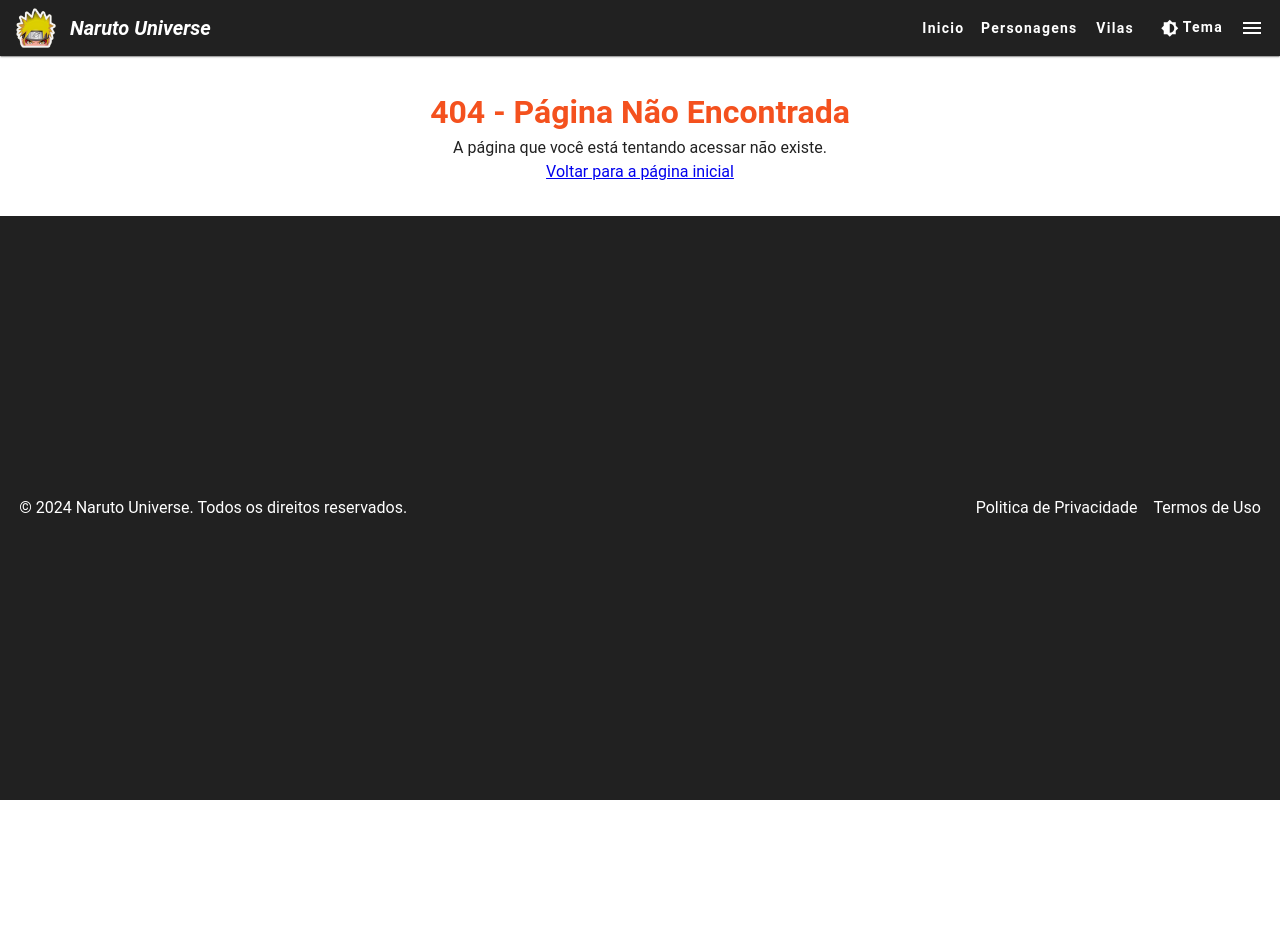
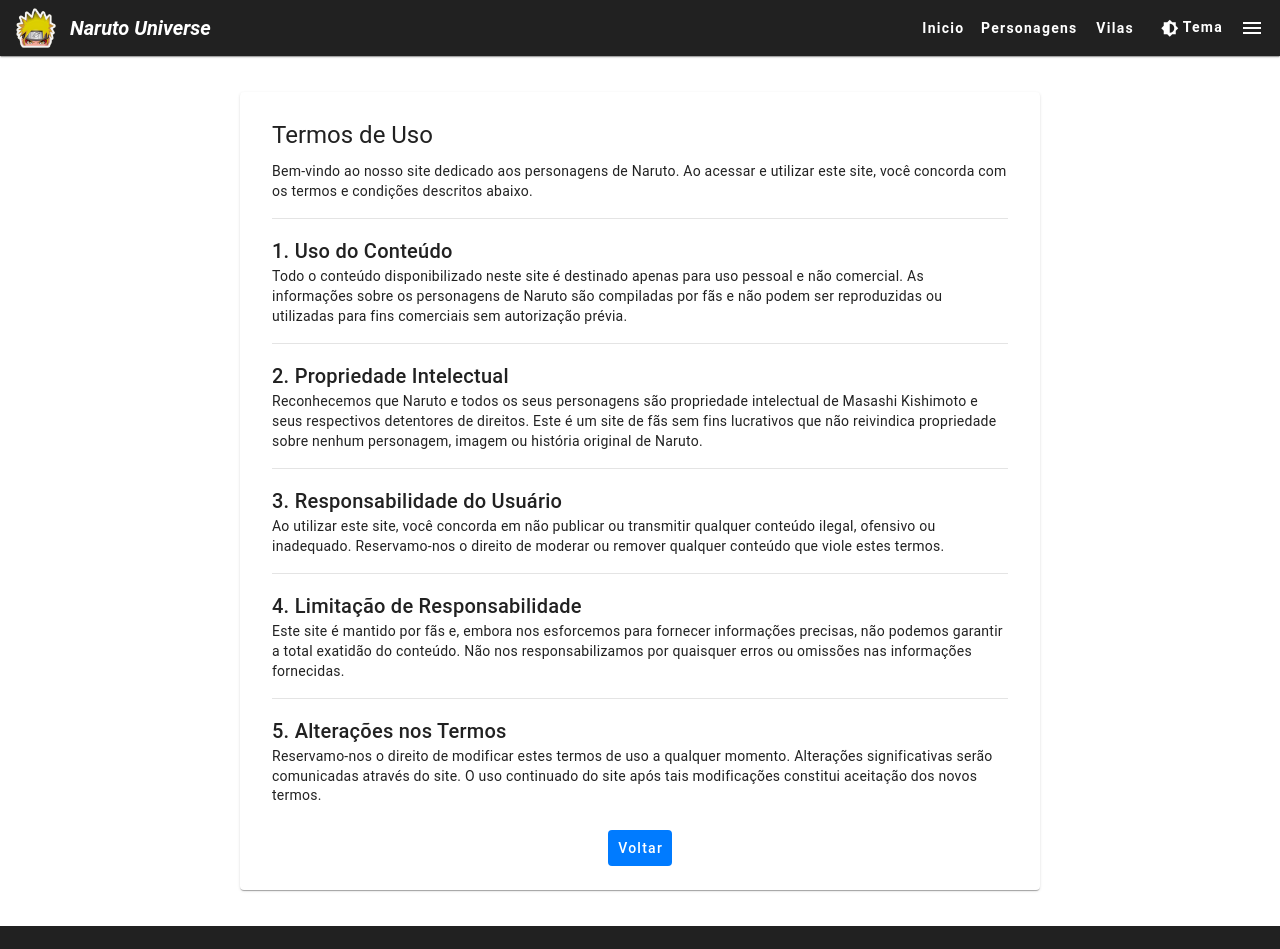
Before and after one commit to WillianDDaniel/naruto-universe, a Vue app: page /naruto-universe/terms in a window 1280 px wide. Shown: the top 949 px of the page. Before the commit the page ends 800 px from the top, so only its background shows below. Built offline with nearby package versions, Linux system fonts and the light colour scheme.

Commit message:
feat: added terms-of-use page

```diff
--- a/router/routes.js
+++ b/router/routes.js
@@ -4,6 +4,7 @@
 import Characters from '../src/pages/Characters.vue'
 import Villages from '../src/pages/Villages.vue'
 import Privacy from '../src/pages/Privacy.vue'
+import Terms from '../src/pages/Terms.vue'
 import NotFound from '../src/pages/NotFound.vue'
 
 const routes = [
@@ -11,6 +12,7 @@
   { path: '/naruto-universe/characters', component: Characters },
   { path: '/naruto-universe/villages', component: Villages },
   { path: '/naruto-universe/privacy', component: Privacy},
+  { path: '/naruto-universe/terms', component: Terms},
   { path: '/:pathMatch(.*)*', component: NotFound }
 ]
 
--- /dev/null
+++ b/src/pages/Terms.vue
@@ -0,0 +1,116 @@
+<script>
+import Nav from '../components/Nav.vue';
+import Footer from '../components/Footer.vue';
+
+export default {
+  name: "Terms",
+  components: {
+    Nav,
+    Footer
+  },
+  methods: {
+    goBack() {
+      this.$router.go(-1);
+    },
+  },
+};
+</script>
+
+<template>
+  <Nav />
+  <v-main>
+    <v-container class="my-5">
+      <v-card class="mx-auto pa-4" max-width="800">
+        <v-card-title class="justify-center text-h5">
+          Termos de Uso
+        </v-card-title>
+        <v-card-text>
+          <p>
+            Bem-vindo ao nosso site dedicado aos personagens de Naruto. Ao acessar e utilizar
+            este site, você concorda com os termos e condições descritos abaixo.
+          </p>
+
+          <v-divider class="my-4"></v-divider>
+
+          <h3 class="text-h6">1. Uso do Conteúdo</h3>
+          <p>
+            Todo o conteúdo disponibilizado neste site é destinado apenas para uso pessoal
+            e não comercial. As informações sobre os personagens de Naruto são compiladas
+            por fãs e não podem ser reproduzidas ou utilizadas para fins comerciais sem
+            autorização prévia.
+          </p>
+
+          <v-divider class="my-4"></v-divider>
+
+          <h3 class="text-h6">2. Propriedade Intelectual</h3>
+          <p>
+            Reconhecemos que Naruto e todos os seus personagens são propriedade intelectual
+            de Masashi Kishimoto e seus respectivos detentores de direitos. Este é um site
+            de fãs sem fins lucrativos que não reivindica propriedade sobre nenhum
+            personagem, imagem ou história original de Naruto.
+          </p>
+
+          <v-divider class="my-4"></v-divider>
+
+          <h3 class="text-h6">3. Responsabilidade do Usuário</h3>
+          <p>
+            Ao utilizar este site, você concorda em não publicar ou transmitir qualquer
+            conteúdo ilegal, ofensivo ou inadequado. Reservamo-nos o direito de moderar
+            ou remover qualquer conteúdo que viole estes termos.
+          </p>
+
+          <v-divider class="my-4"></v-divider>
+
+          <h3 class="text-h6">4. Limitação de Responsabilidade</h3>
+          <p>
+            Este site é mantido por fãs e, embora nos esforcemos para fornecer informações
+            precisas, não podemos garantir a total exatidão do conteúdo. Não nos
+            responsabilizamos por quaisquer erros ou omissões nas informações fornecidas.
+          </p>
+
+          <v-divider class="my-4"></v-divider>
+
+          <h3 class="text-h6">5. Alterações nos Termos</h3>
+          <p>
+            Reservamo-nos o direito de modificar estes termos de uso a qualquer momento.
+            Alterações significativas serão comunicadas através do site. O uso continuado
+            do site após tais modificações constitui aceitação dos novos termos.
+          </p>
+        </v-card-text>
+
+        <v-card-actions class="justify-center">
+          <v-btn class="v-btn" @click="goBack">Voltar</v-btn>
+        </v-card-actions>
+      </v-card>
+    </v-container>
+  </v-main>
+  <Footer />
+</template>
+
+<style scoped>
+.v-btn {
+  text-transform: none;
+  padding: 0 8px;
+  color: white;
+  background-color: #007bff;
+  border-radius: 4px;
+  border: none;
+  font-size: 14px;
+  cursor: pointer;
+  transition: background-color 0.3s ease, transform 0.2s ease;
+
+  &:hover {
+    background-color: #0056b3;
+    transform: scale(1.05);
+  }
+
+  &:active {
+    transform: scale(1);
+  }
+
+  &:focus {
+    outline: 2px solid #80bdff;
+    outline-offset: 2px;
+  }
+}
+</style>
```
